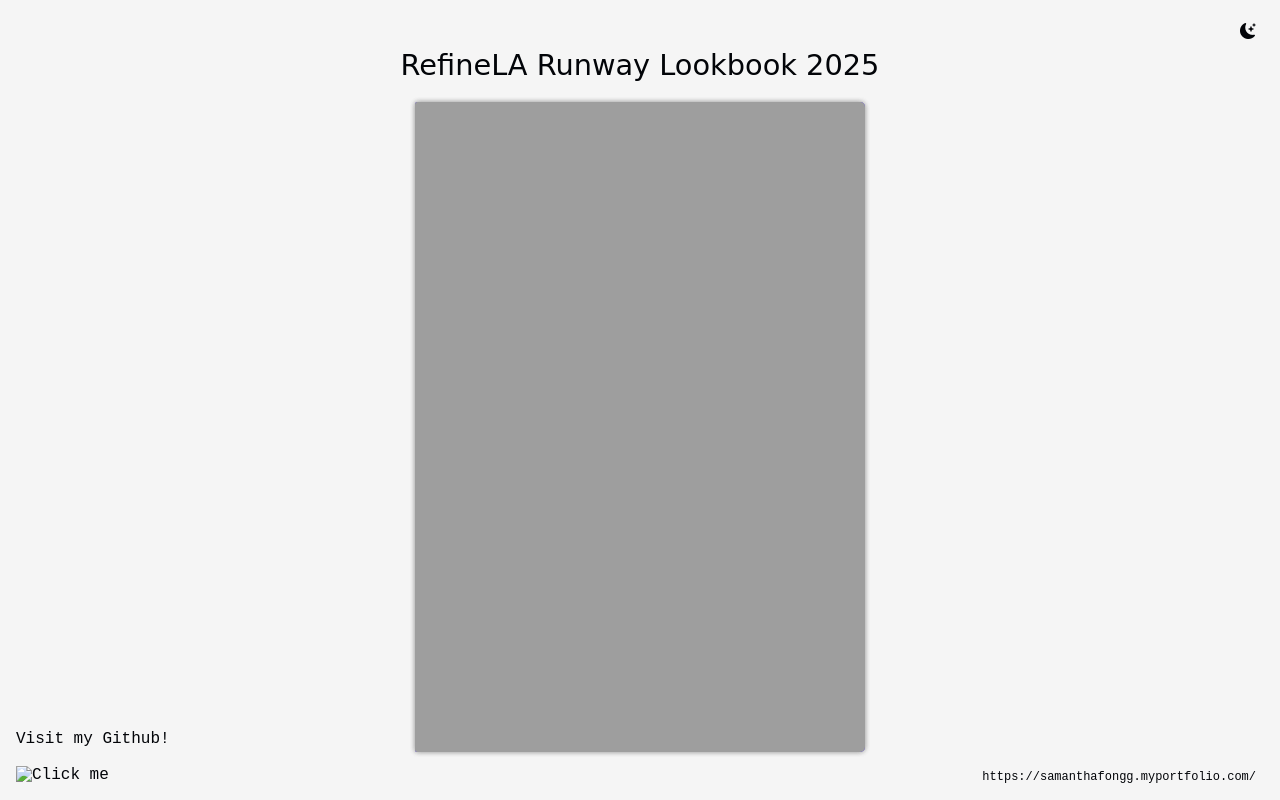
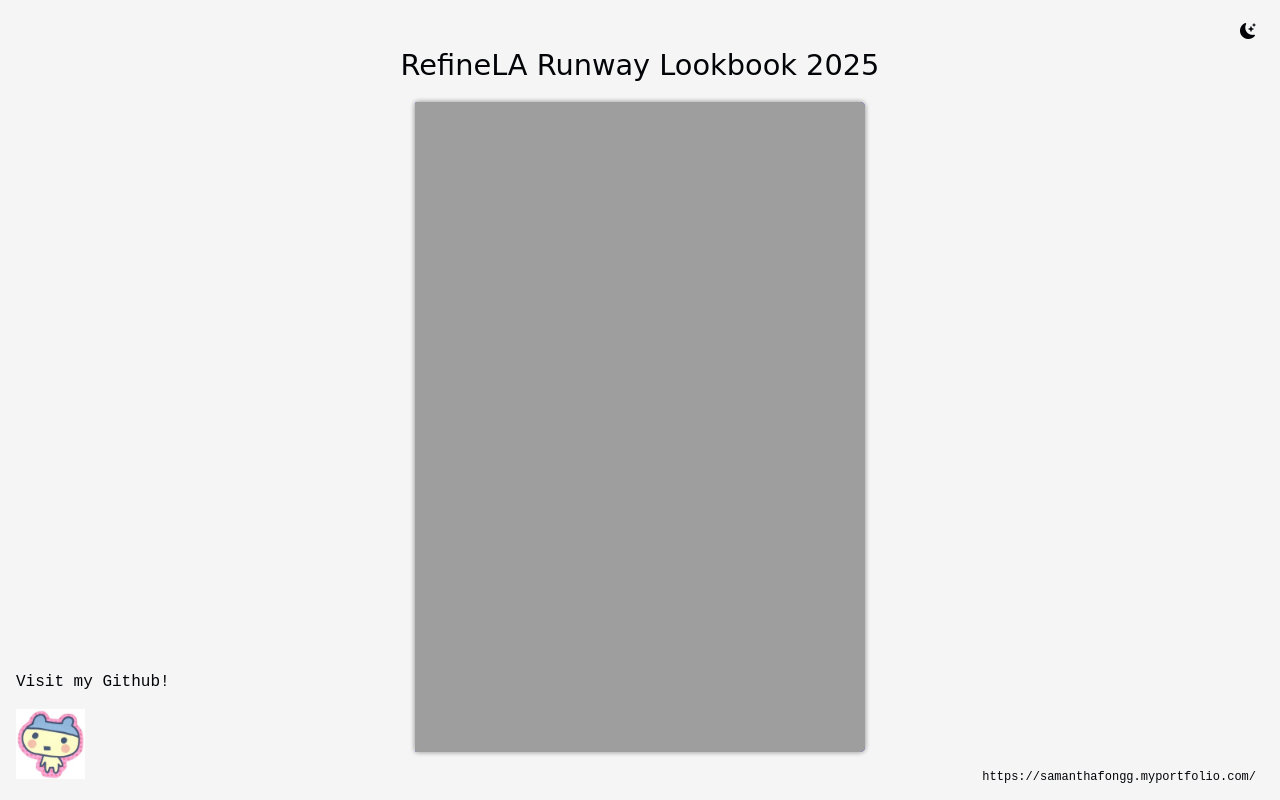
Before and after one commit to samanthafongg/rla_lookbook_flip, a plain HTML site: page index.html in a window 1280 px wide. Drawn offline with nearby package versions, Linux system fonts and the light colour scheme; the site is published under a folder, as on GitHub Pages, so addresses that start at the root find nothing.

Commit message:
Fixed broken image

```diff
--- a/index.html
+++ b/index.html
@@ -156,7 +156,7 @@
         <!-- GitHub link -->
         <a id="github-link" href="https://github.com/samanthafongg" target="_blank">
             <p> Visit my Github! </p> <br>
-            <img class="click-btn" src="/assets/images/click me.jpg" alt="Click me" >
+            <img class="click-btn" src="assets/images/click me.jpg" alt="Click me" >
                  </a>
 
         <!-- Responsive Warning -->
```
